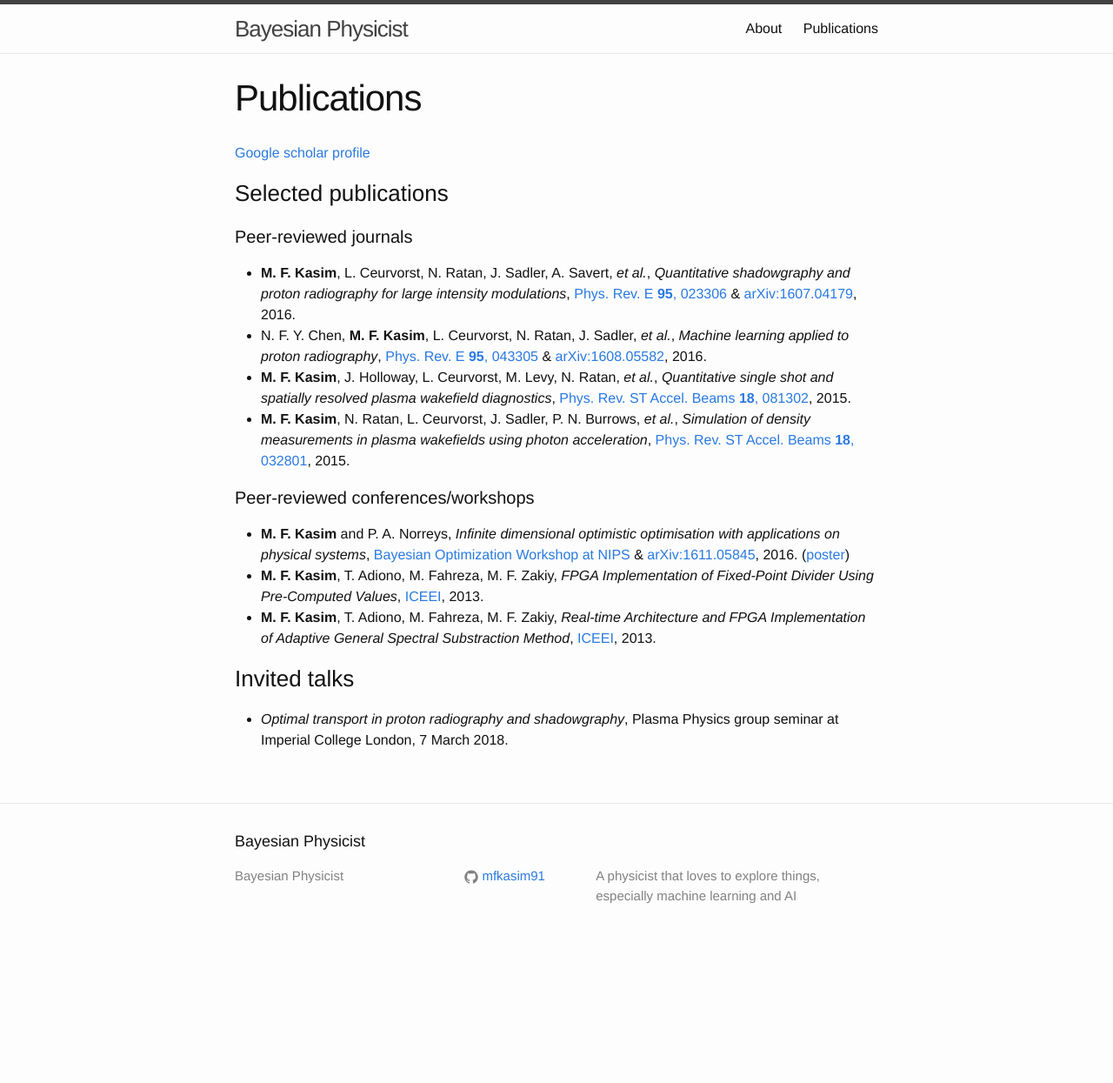
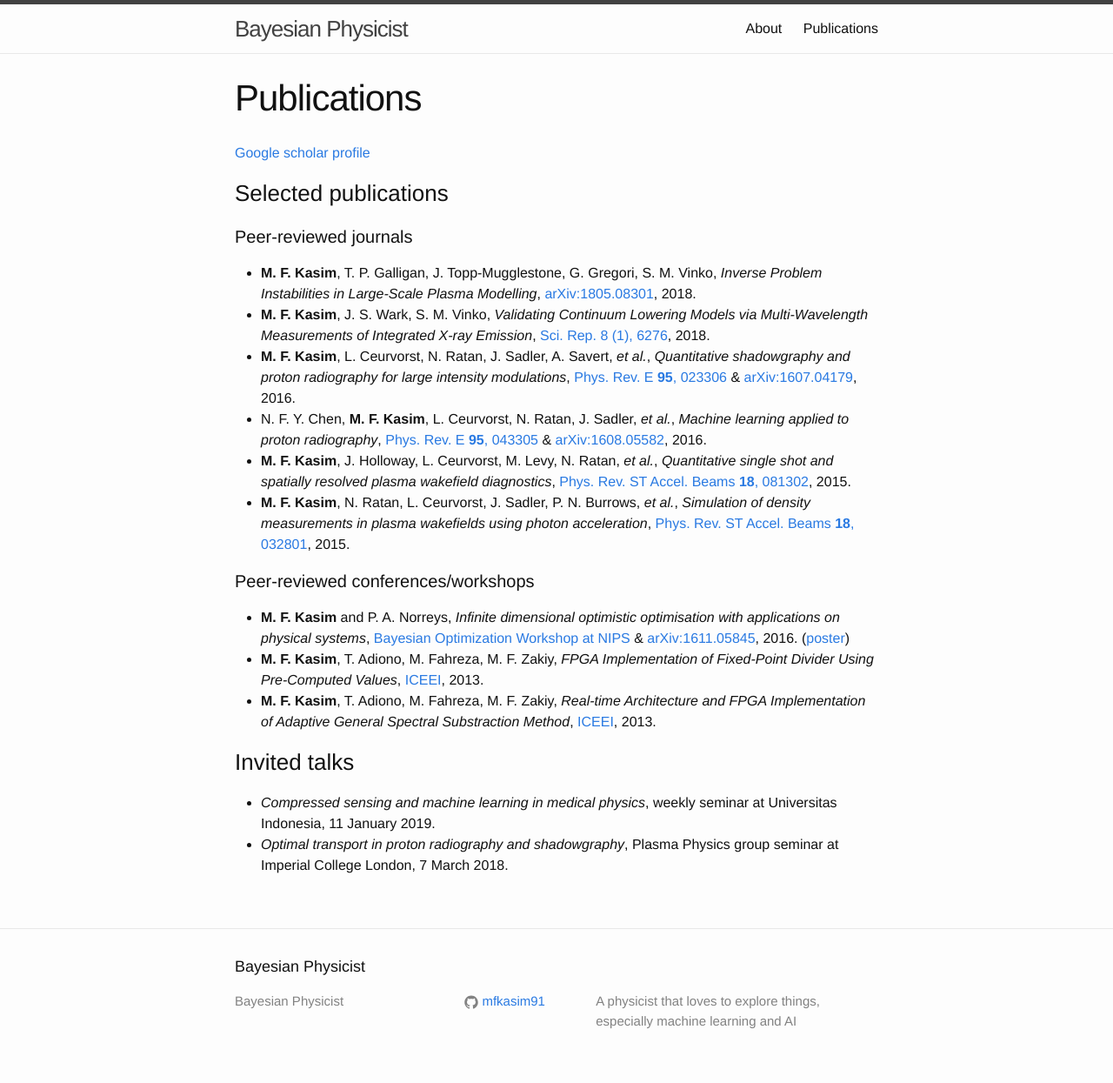
Before and after one commit to mfkasim1/mfkasim1.github.io, a Jekyll site: the page built from publications.md, in a window 1280 px wide. Shown: the whole page at 87% size. Built offline with Jekyll 4.4.1, drawn with Linux system fonts in a browser that asks for light colours; before the commit the page ends 1101 px from its top, so only the background shows below that.

Commit message:
Added new publications

```diff
--- a/publications.md
+++ b/publications.md
@@ -9,6 +9,8 @@ permalink: /publications/
 ### Selected publications
 
 #### Peer-reviewed journals
+* **M. F. Kasim**, T. P. Galligan, J. Topp-Mugglestone, G. Gregori, S. M. Vinko, *Inverse Problem Instabilities in Large-Scale Plasma Modelling*, [arXiv:1805.08301](https://arxiv.org/pdf/1805.08301.pdf), 2018.
+* **M. F. Kasim**, J. S. Wark, S. M. Vinko, *Validating Continuum Lowering Models via Multi-Wavelength Measurements of Integrated X-ray Emission*, [Sci. Rep. 8 (1), 6276](https://doi.org/10.1038/s41598-018-24410-2), 2018.
 * **M. F. Kasim**, L. Ceurvorst, N. Ratan, J. Sadler, A. Savert, *et al.*, *Quantitative shadowgraphy and proton radiography for large intensity modulations*, [Phys. Rev. E **95**, 023306](https://doi.org/10.1103/PhysRevE.95.023306) &  [arXiv:1607.04179](https://arxiv.org/pdf/1607.04179.pdf), 2016.
 * N. F. Y. Chen, **M. F. Kasim**, L. Ceurvorst, N. Ratan, J. Sadler, *et al.*, *Machine learning applied to proton radiography*, [Phys. Rev. E **95**, 043305](https://doi.org/10.1103/PhysRevE.95.043305) & [arXiv:1608.05582](https://arxiv.org/pdf/1608.05582.pdf), 2016.
 * **M. F. Kasim**, J. Holloway, L. Ceurvorst, M. Levy, N. Ratan, *et al.*, *Quantitative single shot and spatially resolved plasma wakefield diagnostics*, [Phys. Rev. ST Accel. Beams **18**, 081302](https://doi.org/10.1103/PhysRevSTAB.18.081302), 2015.
@@ -21,5 +23,7 @@ permalink: /publications/
 
 ### Invited talks
 
+* *Compressed sensing and machine learning in medical physics*, weekly seminar
+at Universitas Indonesia, 11 January 2019.
 * *Optimal transport in proton radiography and shadowgraphy*, Plasma Physics
 group seminar at Imperial College London, 7 March 2018.
```
